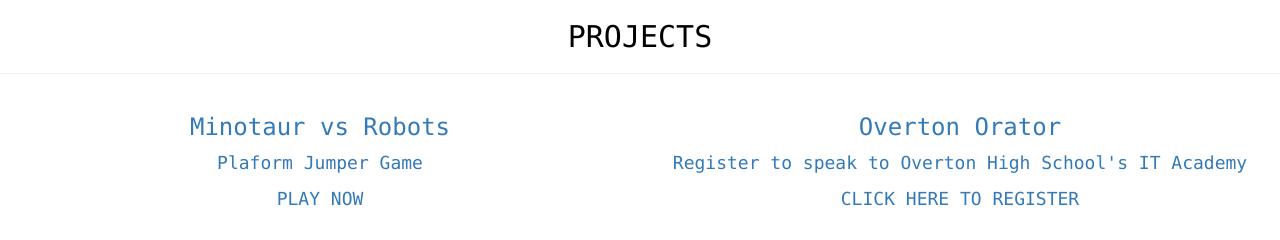
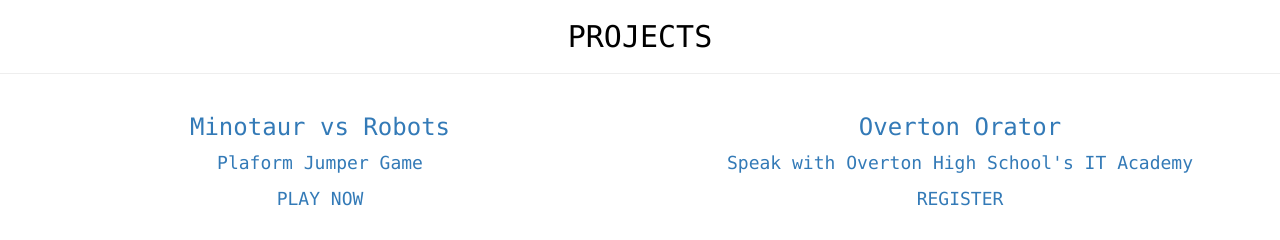
Before and after one commit to ldougher06/portfolio, a website: page src/index.jade in a window 1280 px wide. Shown: the part 712-952 px from the top of the page. Drawn offline with nearby package versions, Linux system fonts and the light colour scheme; files that its build step writes are made by us from their sources.

Commit message:
update orator

```diff
--- a/src/index.jade
+++ b/src/index.jade
@@ -39,10 +39,10 @@
             p Plaform Jumper Game
             p PLAY NOW
         .col-md-6.col-sm-6.capstone2
-          a(href='https://nameless-gorge-7619.herokuapp.com/')
+          a(href='https://nameless-gorge-7619.herokuapp.com')
             h3 Overton Orator
-            p Register to speak to Overton High School's IT Academy
-            p CLICK HERE TO REGISTER
+            p Speak with Overton High School's IT Academy
+            p REGISTER
       .row.skills
         hr
         h2 SKILLS
```
Also changed, not shown: public/index.html.
